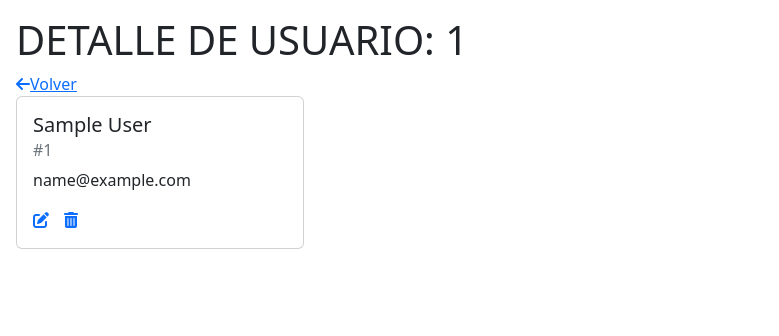
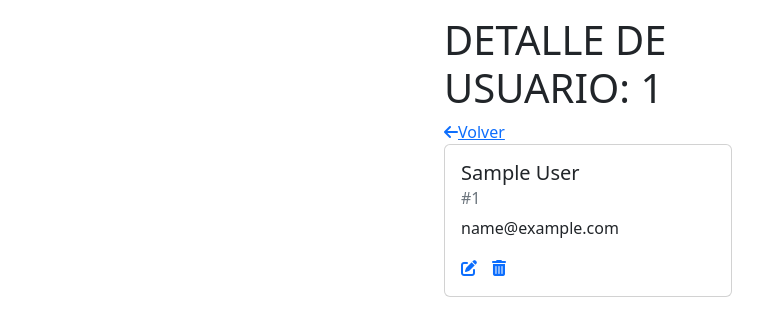
Before and after one commit to viperalta/flask-mysql-cd, a Flask app: page /users/detail/1 in a window 1280 px wide. Shown: the top 336 px of the page, without its empty margins (0-779 px from the left). Run offline with Flask 2, Linux system fonts and the light colour scheme; tables that the repository leaves empty hold one stand-in row (values such as "Sample post"); some libraries are stand-ins or nearby versions.

Commit message:
ajustes menores

```diff
--- a/usuarios-crud-modularizado/usuarios_app/templates/detail.html
+++ b/usuarios-crud-modularizado/usuarios_app/templates/detail.html
@@ -1,5 +1,6 @@
 <!DOCTYPE html>
 <html lang="en">
+
 <head>
     <meta charset="UTF-8">
     <meta http-equiv="X-UA-Compatible" content="IE=edge">
@@ -14,19 +15,36 @@
         integrity="sha384-0evHe/X+R7YkIZDRvuzKMRqM+OrBnVFBL6DOitfPri4tjfHxaWutUpFmBp4vmVor" crossorigin="anonymous">
     <link rel="stylesheet" type="text/css" href="{{ url_for('static', filename='css/style.css') }}">
 </head>
+
 <body>
+
+    <div class="container-fluid">
+        <div class="row">
+            <div class="col-md-4">
+            </div>
+            <div class="col-md-4">
                 <h1>DETALLE DE USUARIO: {{user.id}} </h1>
                 <a href="/"><i class="fa-solid fa-arrow-left"></i>Volver </a>
                 <div class="card" style="width: 18rem;">
                     <div class="card-body">
-          <h5 class="card-title"> {{user.first_name}}  {{user.last_name}} </h5>
+                        <h5 class="card-title"> {{user.first_name}} {{user.last_name}} </h5>
                         <h6 class="card-subtitle mb-2 text-muted">#{{user.id}}</h6>
                         <p class="card-text"> {{user.email}}</p>
                         <!-- <a href="#" class="card-link">Card link</a>
           <a href="#" class="card-link">Another link</a> -->
-          <a href="/users/{{user['id']}}" class="mright"><i class="fa-solid fa-pen-to-square"></i></a><a href="/users/delete/{{user['id']}}"><i
-            class="fa-solid fa-trash-can"></i></a>
+                        <a href="/users/{{user['id']}}" class="mright"><i class="fa-solid fa-pen-to-square"></i></a><a
+                            href="/users/delete/{{user['id']}}"><i class="fa-solid fa-trash-can"></i></a>
                     </div>
                 </div>
+            </div>
+            <div class="col-md-4">
+            </div>
+        </div>
+    </div>
+
+
+
+
 </body>
+
 </html>
--- a/usuarios-crud-modularizado/usuarios_app/templates/new.html
+++ b/usuarios-crud-modularizado/usuarios_app/templates/new.html
@@ -15,14 +15,15 @@
         <link rel="stylesheet" type="text/css" href="{{ url_for('static', filename='css/style.css') }}">
 </head>
 <body>
-    <h1>NUEVO USUARIO</h1>
-    <a href="/"><i class="fa-solid fa-arrow-left"></i>Volver </a>
+
 
     <div class="container-fluid">
         <div class="row">
             <div class="col-md-4">
             </div>
             <div class="col-md-4">
+                <h1>NUEVO USUARIO</h1>
+    <a href="/"><i class="fa-solid fa-arrow-left"></i>Volver </a>
                 <form class="mb-3" action="/new" method="post">
                     <div class="mb-3">
                         <label for="first_name" class="form-label">Nombre</label>
```
Also changed, not shown: usuarios-crud-modularizado/usuarios_app/templates/edit.html (+16 -9 lines). Lines whose indentation alone changed are shown as unchanged.
